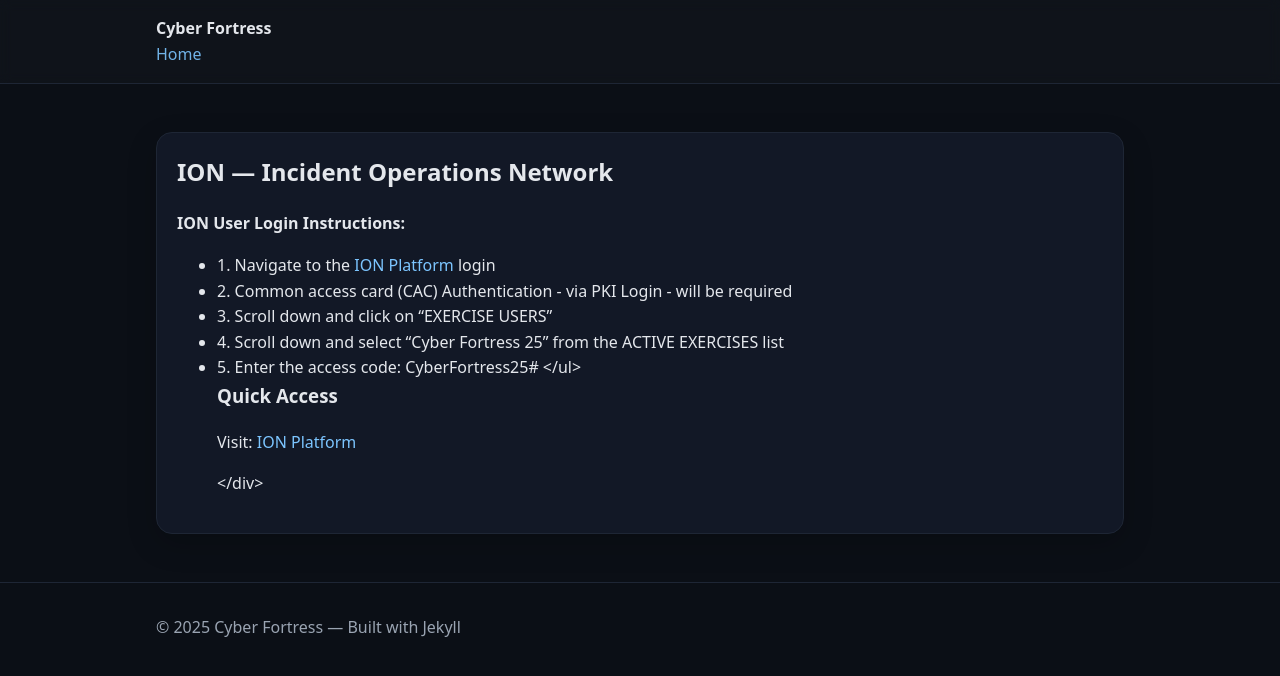
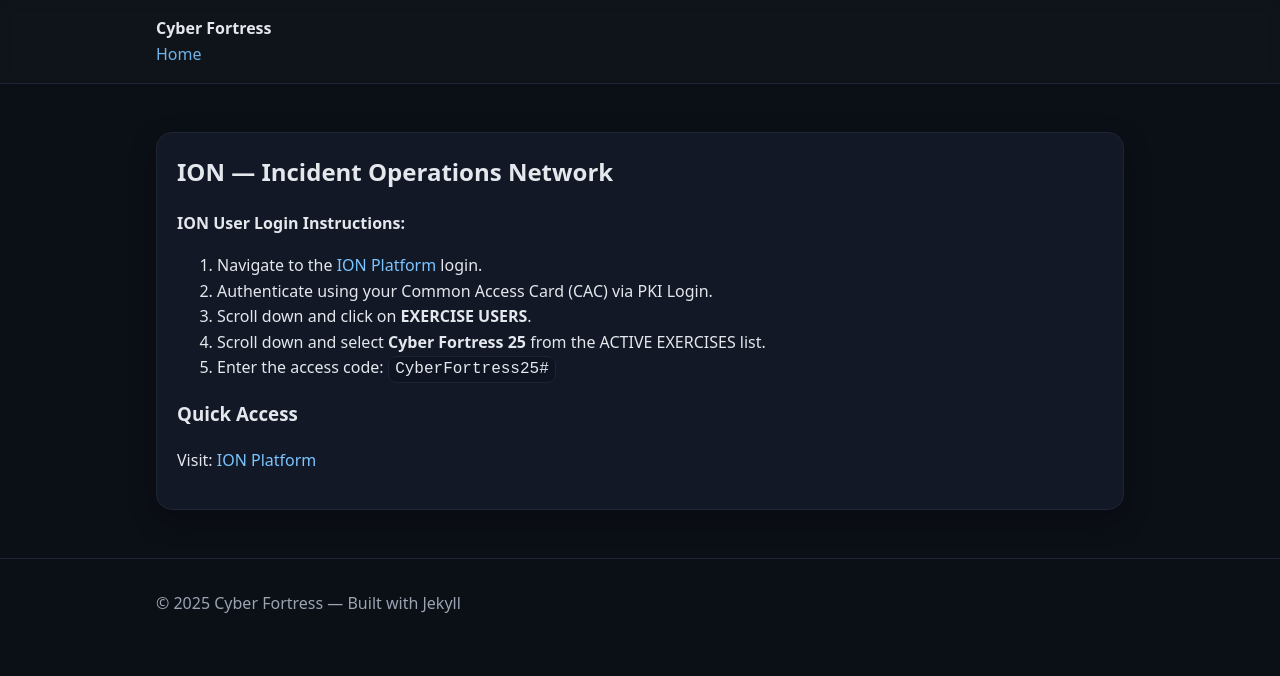
Before and after one commit to Cyber-Fortress-2025/website, a Jekyll site: the page built from resources/ion.md, in a window 1280 px wide. Shown: the top 676 px of the page. Built offline with Jekyll 4.4.1, drawn with Linux system fonts in a browser that asks for light colours.

Commit message:
Updates to ion.md

```diff
--- a/resources/ion.md
+++ b/resources/ion.md
@@ -7,13 +7,13 @@ permalink: /resources/ion/
 <div class="card">
     <h2>ION — Incident Operations Network</h2>
     <p><strong>ION User Login Instructions:</strong></p>
-    <ul>
-        <li>1. Navigate to the <a href="https://ion.aws.thecyberexercise.com">ION Platform</a> login</li>
-        <li>2. Common access card (CAC) Authentication - via PKI Login - will be required</li>
-        <li>3. Scroll down and click on “EXERCISE USERS”</li>
-        <li>4. Scroll down and select “Cyber Fortress 25” from the ACTIVE EXERCISES list</li>
-        <li>5. Enter the access code: CyberFortress25#
-    </ul>
+    <ol>
+        <li>Navigate to the <a href="https://ion.aws.thecyberexercise.com">ION Platform</a> login.</li>
+        <li>Authenticate using your Common Access Card (CAC) via PKI Login.</li>
+        <li>Scroll down and click on <strong>EXERCISE USERS</strong>.</li>
+        <li>Scroll down and select <strong>Cyber Fortress 25</strong> from the ACTIVE EXERCISES list.</li>
+        <li>Enter the access code: <code>CyberFortress25#</code></li>
+    </ol>
     <h3>Quick Access</h3>
     <p>Visit: <a href="https://ion.aws.thecyberexercise.com">ION Platform</a></p>
 </div>
```
